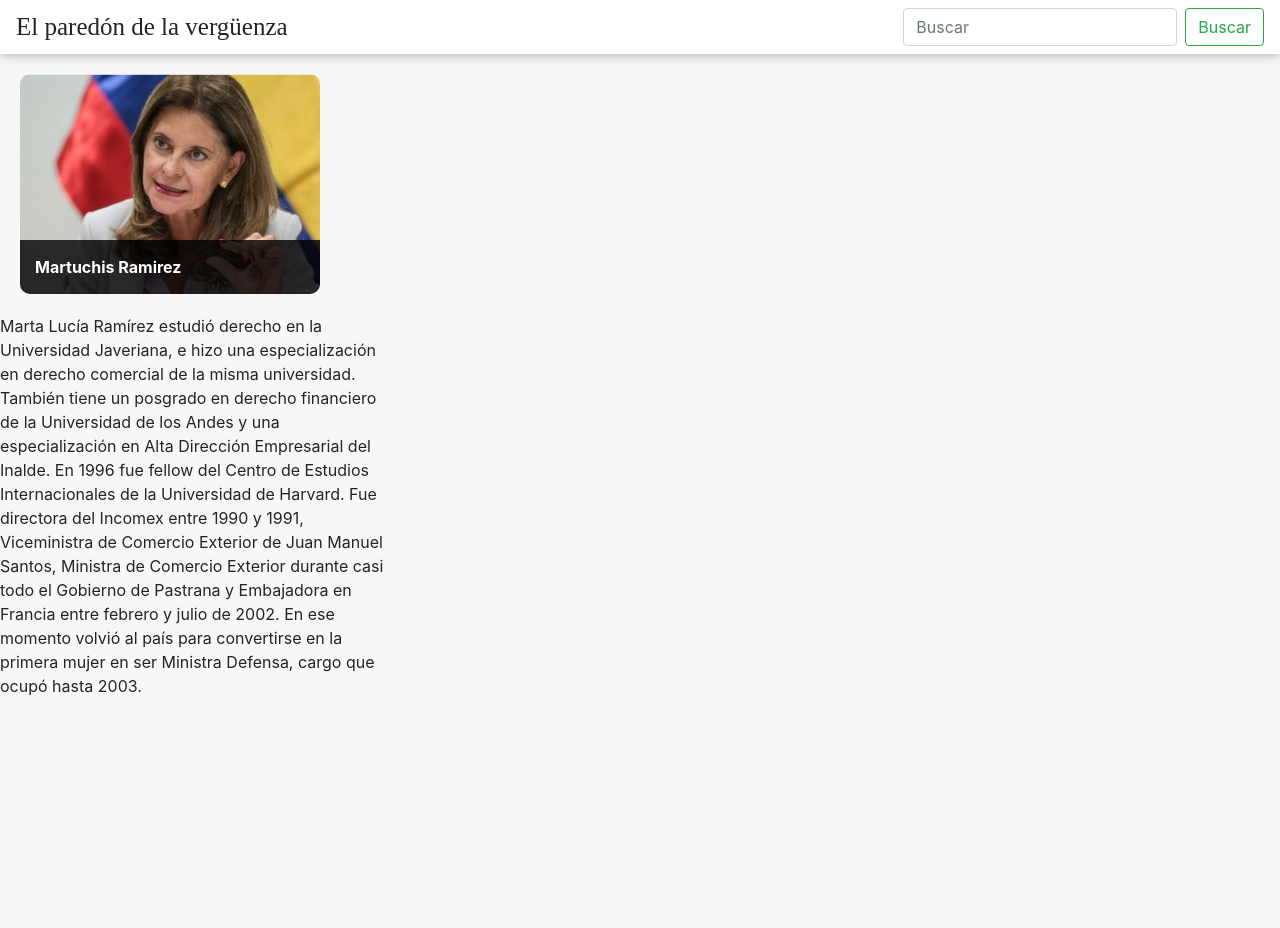
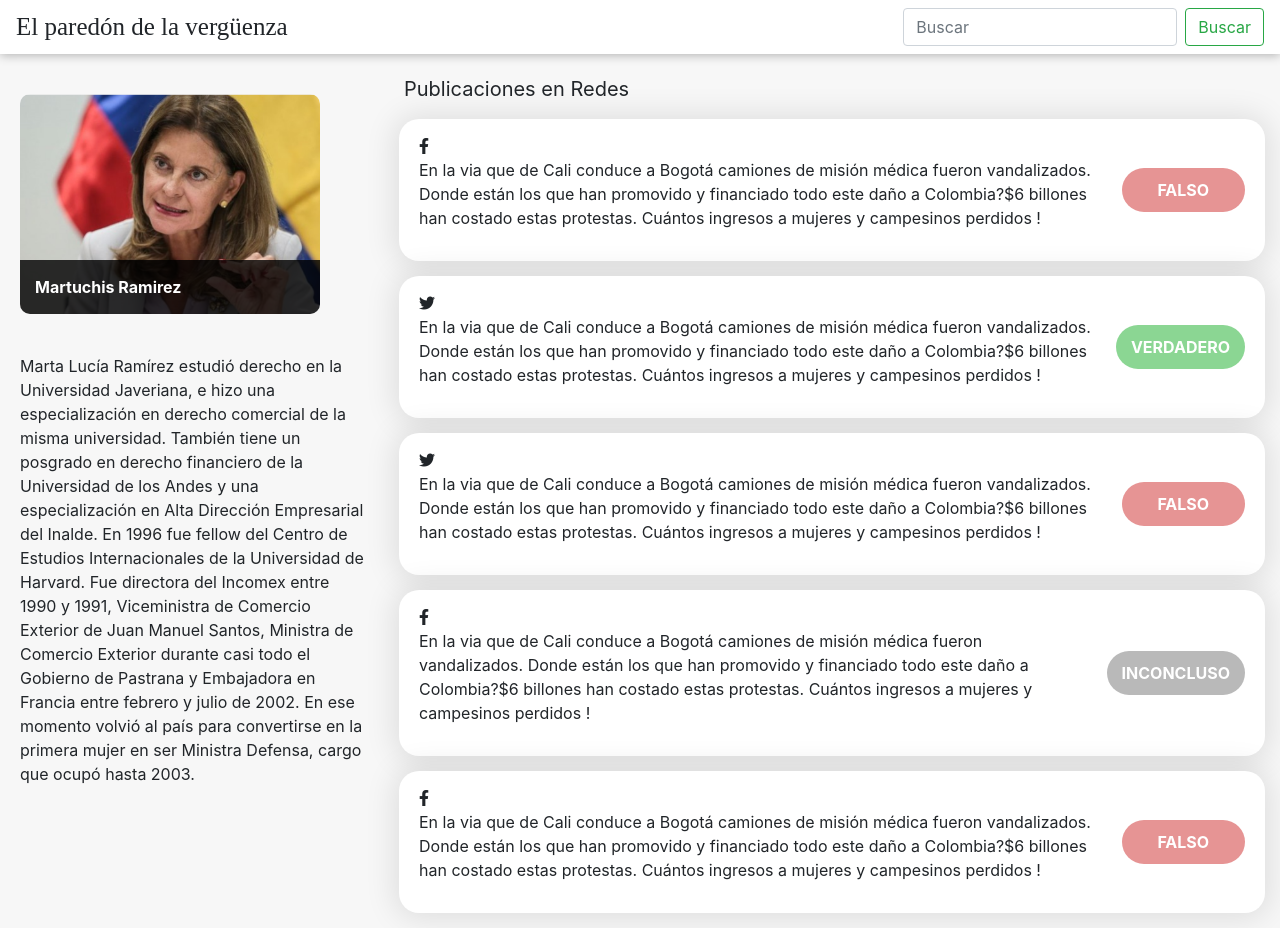
Before and after one commit to alejopulidor/paredon, a React (Create React App) app: page /1 in a window 1280 px wide. Before the commit the page ends 800 px from the top, so only its background shows below. Built offline with nearby package versions, Linux system fonts and the light colour scheme.

Commit message:
add styles in details page

```diff
--- a/public/index.html
+++ b/public/index.html
@@ -2,7 +2,7 @@
 <html lang="en">
   <head>
     <meta charset="utf-8" />
-    <link rel="icon" href="%PUBLIC_URL%/favicon.ico" />
+
     <meta name="viewport" content="width=device-width, initial-scale=1" />
     <meta name="theme-color" content="#000000" />
     <meta
@@ -28,7 +28,8 @@
     <script src="https://code.jquery.com/jquery-3.3.1.slim.min.js" integrity="sha384-q8i/X+965DzO0rT7abK41JStQIAqVgRVzpbzo5smXKp4YfRvH+8abtTE1Pi6jizo" crossorigin="anonymous"></script>
     <script src="https://cdnjs.cloudflare.com/ajax/libs/popper.js/1.14.7/umd/popper.min.js" integrity="sha384-UO2eT0CpHqdSJQ6hJty5KVphtPhzWj9WO1clHTMGa3JDZwrnQq4sF86dIHNDz0W1" crossorigin="anonymous"></script>
     <script src="https://stackpath.bootstrapcdn.com/bootstrap/4.3.1/js/bootstrap.min.js" integrity="sha384-JjSmVgyd0p3pXB1rRibZUAYoIIy6OrQ6VrjIEaFf/nJGzIxFDsf4x0xIM+B07jRM" crossorigin="anonymous"></script>
-    <title>React App</title>
+    <link rel="stylesheet" href="https://cdnjs.cloudflare.com/ajax/libs/font-awesome/5.15.3/css/all.min.css" integrity="sha512-iBBXm8fW90+nuLcSKlbmrPcLa0OT92xO1BIsZ+ywDWZCvqsWgccV3gFoRBv0z+8dLJgyAHIhR35VZc2oM/gI1w==" crossorigin="anonymous" />
+    <title>Paredón de la vergüenza</title>
   </head>
   <body>
     <noscript>You need to enable JavaScript to run this app.</noscript>
--- /dev/null
+++ b/src/components/NewItem/NewItem.js
@@ -0,0 +1,61 @@
+import React from 'react';
+import styles from './NewItem.module.scss';
+
+const NewItem = ({ item }) => {
+    const getIcon = (social) => {
+        console.log(social)
+        switch (social) {
+            case "facebook":
+                return <i className="fab fa-facebook-f"></i>;
+            case "twitter":
+                return <i className="fab fa-twitter"></i>;
+            default:
+                return null;
+        }
+    }
+    return (
+        <div className={styles["container-card"]}>
+            <div>
+                {getIcon(item.social)}
+                <p>{item.text}</p>
+            </div>
+            <Status status={item.status} />
+        </div>
+    )
+}
+
+
+const Status = ({ status }) => {
+    const getColorStatus = () => {
+        switch (status) {
+            case "Verdadero":
+                return "#8BD693";
+            case "Falso":
+                return "#E69494";
+            case "Inconcluso":
+                return "#B9B9B9";
+            default:
+                return "#B9B9B9";
+        }
+    }
+    return (
+        <div style={{
+            background: getColorStatus(),
+            alignSelf: "center",
+            padding: "10px 15px",
+            borderRadius: 30,
+            color: "white",
+            fontWeight: "bold",
+            display: "flex",
+            justifyContent: "center",
+            width: "300px",
+            marginLeft: "20px",
+        }}>
+            {status.toUpperCase()}
+        </div>
+    )
+}
+
+
+
+export default NewItem
--- /dev/null
+++ b/src/components/NewItem/NewItem.module.scss
@@ -0,0 +1,8 @@
+.container-card {
+  display: flex;
+  background: white !important;
+  margin: 15px;
+  padding: 15px 20px;
+  border-radius: 20px;
+  box-shadow: 0px 1px 30px 5px rgba(0, 0, 0, 0.1);
+}
--- /dev/null
+++ b/src/data/News.js
@@ -0,0 +1,33 @@
+
+export const News = [
+    {
+        text: `En la via que de Cali conduce a Bogotá camiones de misión médica fueron vandalizados. Donde están los que han promovido y financiado todo este daño a Colombia?$6 billones han costado estas protestas. Cuántos ingresos a mujeres y campesinos perdidos !  `,
+        url: `http://mymcol.com/Alertas/ContenidoNoticias/Tv/Rcn/2021/05/12/TV_4_20210512_125539.MP4`,
+        status: "Falso",
+        social: "facebook"
+    },
+    {
+        text: `En la via que de Cali conduce a Bogotá camiones de misión médica fueron vandalizados. Donde están los que han promovido y financiado todo este daño a Colombia?$6 billones han costado estas protestas. Cuántos ingresos a mujeres y campesinos perdidos !  `,
+        url: `http://mymcol.com/Alertas/ContenidoNoticias/Tv/Rcn/2021/05/12/TV_4_20210512_125539.MP4`,
+        status: "Verdadero",
+        social: "twitter"
+    },
+    {
+        text: `En la via que de Cali conduce a Bogotá camiones de misión médica fueron vandalizados. Donde están los que han promovido y financiado todo este daño a Colombia?$6 billones han costado estas protestas. Cuántos ingresos a mujeres y campesinos perdidos !  `,
+        url: `http://mymcol.com/Alertas/ContenidoNoticias/Tv/Rcn/2021/05/12/TV_4_20210512_125539.MP4`,
+        status: "Falso",
+        social: "twitter"
+    },
+    {
+        text: `En la via que de Cali conduce a Bogotá camiones de misión médica fueron vandalizados. Donde están los que han promovido y financiado todo este daño a Colombia?$6 billones han costado estas protestas. Cuántos ingresos a mujeres y campesinos perdidos !  `,
+        url: `http://mymcol.com/Alertas/ContenidoNoticias/Tv/Rcn/2021/05/12/TV_4_20210512_125539.MP4`,
+        status: "Inconcluso",
+        social: "facebook"
+    }, {
+        text: `En la via que de Cali conduce a Bogotá camiones de misión médica fueron vandalizados. Donde están los que han promovido y financiado todo este daño a Colombia?$6 billones han costado estas protestas. Cuántos ingresos a mujeres y campesinos perdidos !  `,
+        url: `http://mymcol.com/Alertas/ContenidoNoticias/Tv/Rcn/2021/05/12/TV_4_20210512_125539.MP4`,
+        status: "Falso",
+        social: "facebook"
+    },
+
+]
--- a/src/data/Top.js
+++ b/src/data/Top.js
@@ -8,7 +8,7 @@ export const dataMock = [
         name: "Martuchis Ramirez",
         image: Card,
         position: 1,
-        slug: "martha"
+        slug: "martha",
     },
     {
         name: "Lord Petrozky",
--- a/src/pages/DetailPage/DetailPage.js
+++ b/src/pages/DetailPage/DetailPage.js
@@ -1,7 +1,9 @@
 import React from 'react'
 import { useParams } from 'react-router'
+import NewItem from '../../components/NewItem/NewItem'
 import TopCard from '../../components/TopCard/TopCard'
 import { Marta } from '../../data/Martha'
+import { News } from '../../data/News'
 import styles from "./DetailPage.module.scss"
 const DetailPage = () => {
     const { slug } = useParams()
@@ -12,7 +14,8 @@ const DetailPage = () => {
                 <p>{Marta.description}</p>
             </div>
             <div className={styles["rigth"]}>
-
+                <span style={{ margin: 20 }}>Publicaciones en Redes</span>
+                {News.map(newItem => <NewItem item={newItem} />)}
             </div>
         </div>
     )
--- a/src/pages/DetailPage/DetailPage.module.scss
+++ b/src/pages/DetailPage/DetailPage.module.scss
@@ -1,8 +1,16 @@
 .container {
+  display: flex;
+  margin-top: 20px;
   .left {
     width: 30%;
+    p {
+      padding: 20px;
+    }
   }
   .rigth {
     width: 70%;
+    span {
+      font-size: 20px;
+    }
   }
 }
--- a/src/pages/HomePage/HomePage.js
+++ b/src/pages/HomePage/HomePage.js
@@ -9,7 +9,6 @@ import { Link } from 'react-router-dom';
 import { dataMockSecondary } from '../../data/Secondaries';
 import { dataMock } from '../../data/Top';
 
-import HeaderNavBar from '../../components/HeaderNavBar/HeaderNavBar';
 import SecondaryCard from '../../components/SecondaryCard/SecondaryCard';
 import TopCard from '../../components/TopCard/TopCard';
 
```
Also changed, not shown: src/components/New/New.js (deleted), src/components/New/New.module.scss (deleted).
